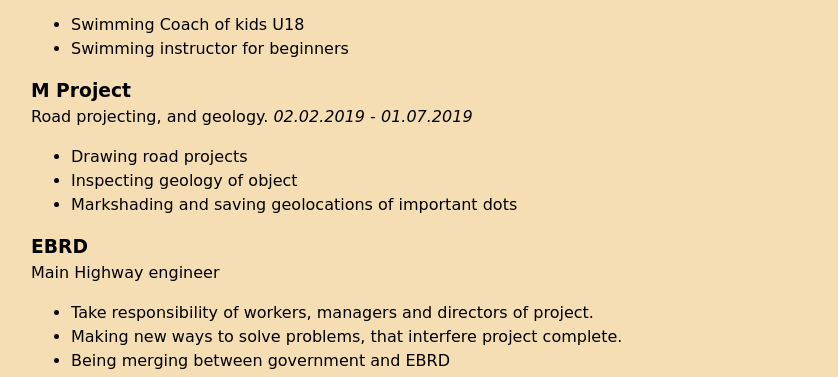
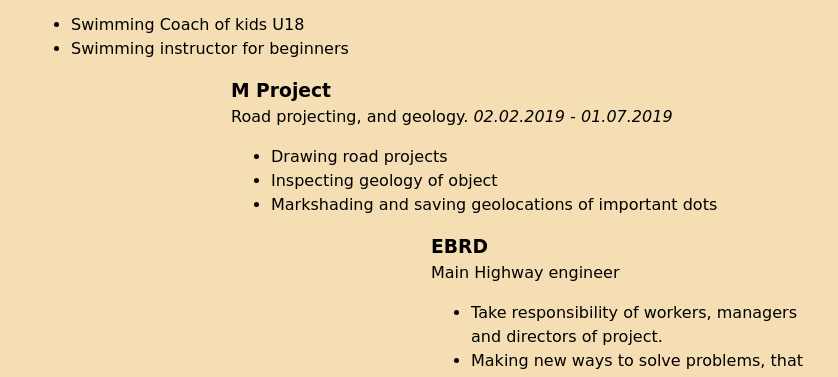
Before and after one commit to teffna/teffna.github.io, a plain HTML site: page index.html in a window 1280 px wide. Shown: the part 387-764 px from the top of the page, without its empty margins (209-1047 px from the left). Drawn offline with Linux system fonts and the light colour scheme.

Commit message:
Update index.css

```diff
--- a/index.css
+++ b/index.css
@@ -1,5 +1,5 @@
 body {
-  background-color:  wheat;
+  background-color: wheat;
   font-family: cursive;
   font-size: 16px;
   margin: 0 auto;   /* center content */
@@ -46,3 +46,11 @@ h2.header-title {
 h3 {
   margin-bottom: 0px;
 }
+
+.main_section_item2{
+  margin-left: 200px;
+}
+
+.main_section_item3 {
+  margin-left: 400px;
+}
```
